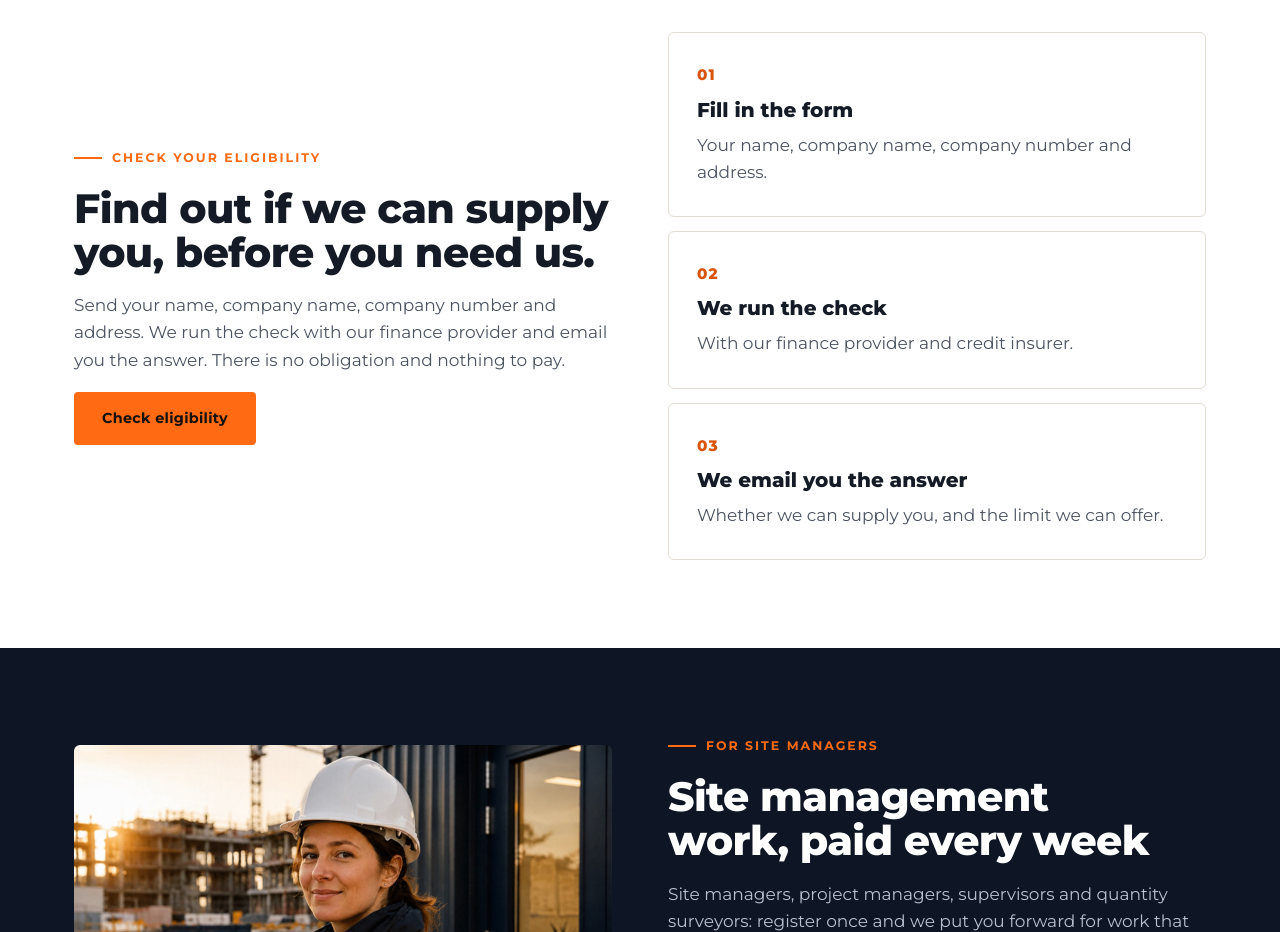
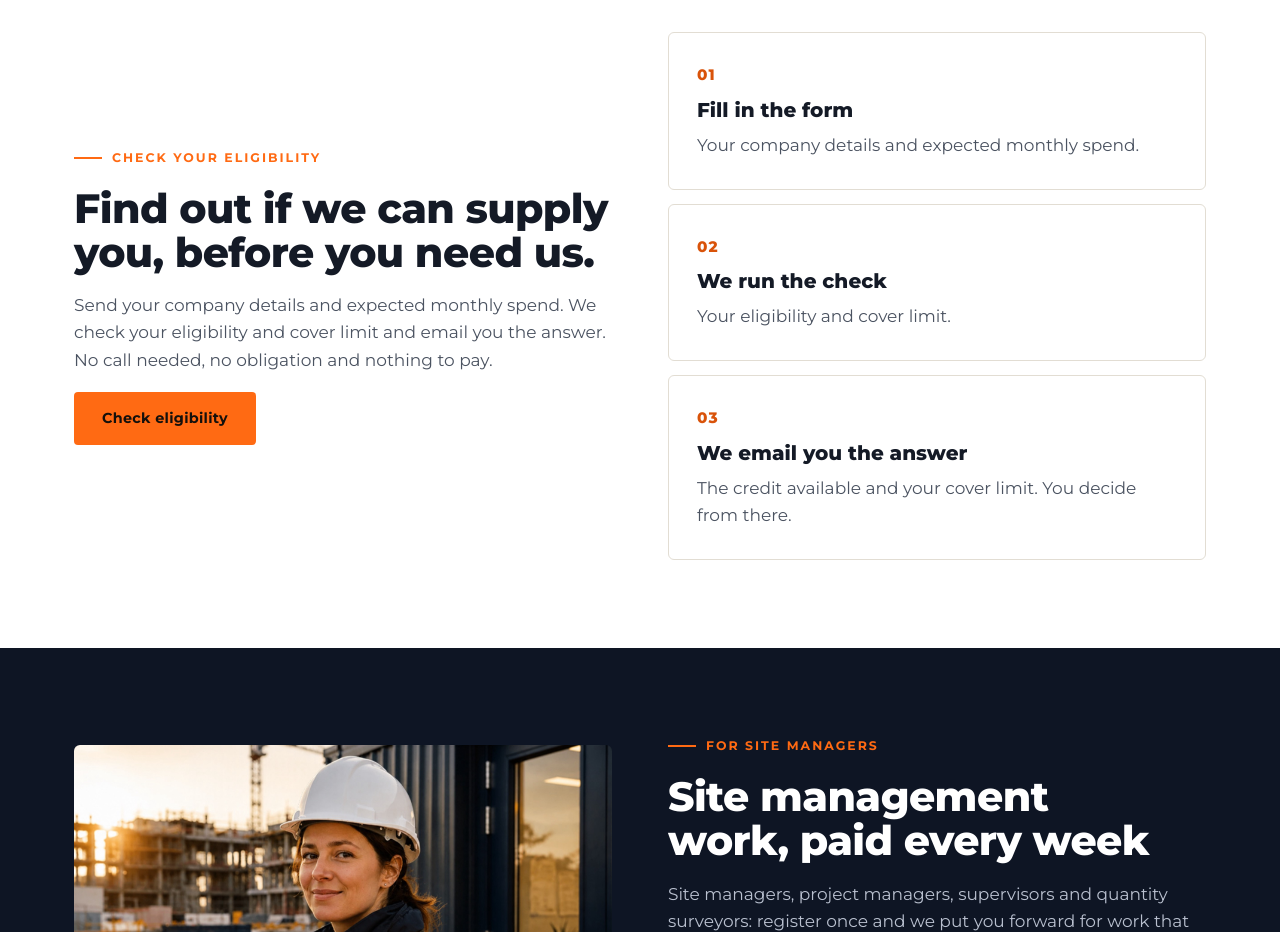
Before and after one commit to Raynodk8/ethiks-workforce, a plain HTML site: page index.html in a window 1280 px wide. Shown: the part 3620-4552 px from the top of the page. Drawn offline with Linux system fonts and the light colour scheme.

Commit message:
Eligibility check: ask for expected monthly spend, plain wording on the check and answer
Co-Authored-By: Claude Opus 5.5 <noreply@anthropic.com>

```diff
--- a/index.html
+++ b/index.html
@@ -117,13 +117,13 @@
   <div class="copy">
     <span class="eyebrow">Check your eligibility</span>
     <h2>Find out if we can supply you, before you need us.</h2>
-    <p>Send your name, company name, company number and address. We run the check with our finance provider and email you the answer. There is no obligation and nothing to pay.</p>
+    <p>Send your company details and expected monthly spend. We check your eligibility and cover limit and email you the answer. No call needed, no obligation and nothing to pay.</p>
     <div><a class="btn" href="/eligibility.html">Check eligibility</a></div>
   </div>
   <ol class="steps" style="grid-template-columns:minmax(0,1fr);gap:14px">
-    <li><b>Fill in the form</b><span>Your name, company name, company number and address.</span></li>
-    <li><b>We run the check</b><span>With our finance provider and credit insurer.</span></li>
-    <li><b>We email you the answer</b><span>Whether we can supply you, and the limit we can offer.</span></li>
+    <li><b>Fill in the form</b><span>Your company details and expected monthly spend.</span></li>
+    <li><b>We run the check</b><span>Your eligibility and cover limit.</span></li>
+    <li><b>We email you the answer</b><span>The credit available and your cover limit. You decide from there.</span></li>
   </ol>
 </div></section>
 
```
Also changed, not shown: eligibility.html (+6 -5 lines).
